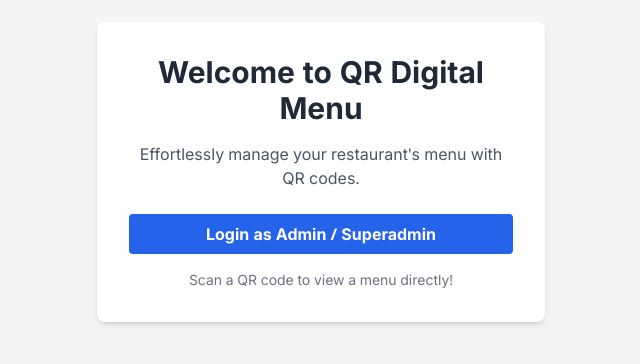
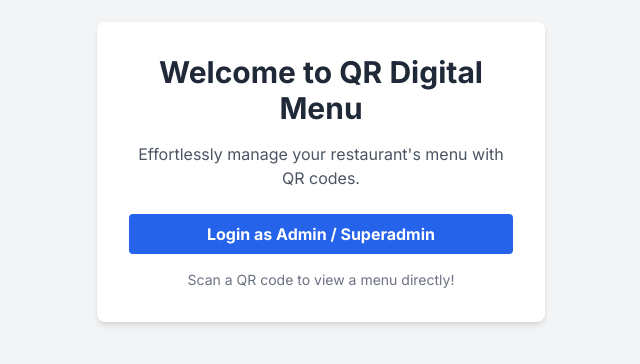
Before and after one commit to Heang0/menu.qr, a website: page frontend/home.html in a window 1280 px wide. Shown: the part 228-592 px from the top of the page, without its empty margins (319-959 px from the left). Drawn offline with nearby package versions, Linux system fonts and the light colour scheme.

Commit message:
Fix: Added advanced font rendering properties and broader fallbacks for Noto Sans Khmer

```diff
--- a/frontend/css/style.css
+++ b/frontend/css/style.css
@@ -4,7 +4,7 @@
 /* For English (or default) professional font */
 @import url('https://fonts.googleapis.com/css2?family=Inter:wght@300;400;500;600;700&display=swap');
 
-/* For Khmer font (Noto Sans Khmer) - Switched for better rendering consistency */
+/* For Khmer font (Noto Sans Khmer) */
 @import url('https://fonts.googleapis.com/css2?family=Noto+Sans+Khmer:wght@400;700&display=swap');
 
 /* --- Tailwind CSS Directives --- */
@@ -97,10 +97,34 @@
 }
 
 /* Apply Noto Sans Khmer font as primary for all text. */
-/* This rule is now placed at the very end and targets the root html element,
-   which should give it the highest possible priority. */
+/* Added additional rendering properties for better mobile display */
 html {
-    font-family: 'Noto Sans Khmer', 'Inter', serif, sans-serif !important; /* Prioritize Noto Sans Khmer for Khmer, Inter for English */
+    font-family: 'Noto Sans Khmer', 'Khmer OS', 'Khmer OS Battambang', 'Battambang', 'Inter', serif, sans-serif !important;
+    /* Font rendering optimization */
+    text-rendering: optimizeLegibility;
+    -webkit-font-smoothing: antialiased;
+    -moz-osx-font-smoothing: grayscale;
+    /* Optional: for advanced typographic features */
+    font-feature-settings: "liga", "clig", "kern"; /* Common ligatures, contextual ligatures, kerning */
+    font-variant-ligatures: common-ligatures contextual;
 }
 
-/* Removed explicit @font-face rules as Google Fonts link handles it */
+/* Explicit @font-face rules for Noto Sans Khmer with font-display and unicode-range */
+/* These are automatically generated by Google Fonts link, but explicitly including
+   them here ensures they are part of the compiled CSS with correct properties. */
+@font-face {
+  font-family: 'Noto Sans Khmer';
+  font-style: normal;
+  font-weight: 400;
+  font-display: swap; /* Optimize font loading */
+  src: url(https://fonts.gstatic.com/s/notosanskhmer/v35/ijwzgoM6_x1vYkYt-zJ4J4PzVfJgWz0.woff2) format('woff2');
+  unicode-range: U+1780-17FF, U+200C-200D, U+25CC; /* Specify Khmer Unicode range */
+}
+@font-face {
+  font-family: 'Noto Sans Khmer';
+  font-style: normal;
+  font-weight: 700;
+  font-display: swap; /* Optimize font loading */
+  src: url(https://fonts.gstatic.com/s/notosanskhmer/v35/ijwzgoM6_x1vYkYt-zJ4J4PzVfJgWz0.woff2) format('woff2'); /* Note: Often same woff2 for different weights, browser handles it */
+  unicode-range: U+1780-17FF, U+200C-200D, U+25CC;
+}
```
Also changed, not shown: frontend/css/dist.css.
